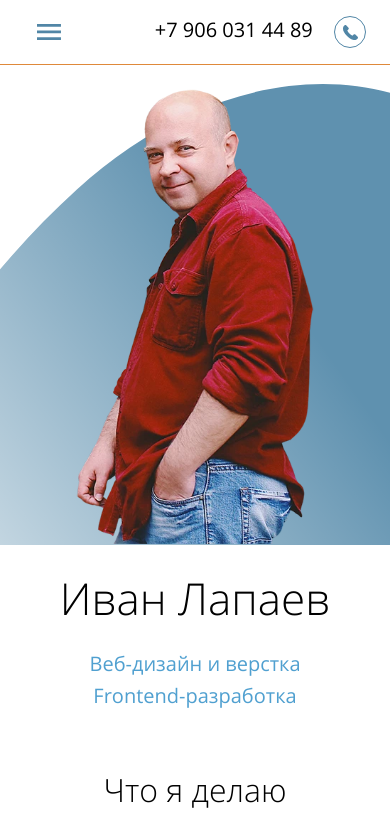
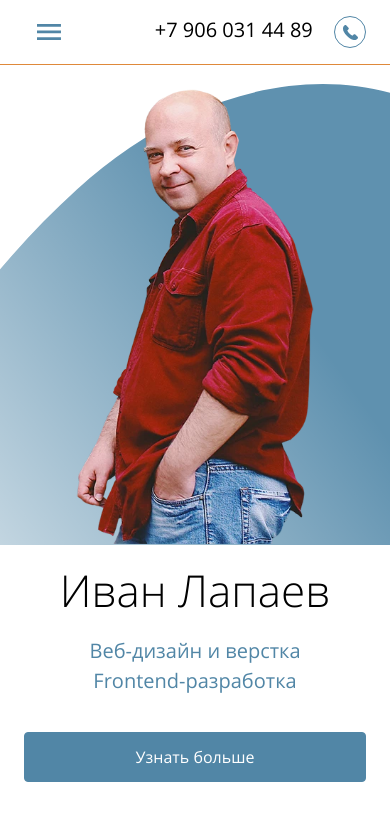
Before and after one commit to laim0302/ivlap, a plain HTML site: page index.html in a window 390 px wide. Shown: the top 830 px of the page. Drawn offline with Linux system fonts and the light colour scheme.

Commit message:
Section HERO corrected

```diff
--- a/css/main.css
+++ b/css/main.css
@@ -48,49 +48,41 @@
 }
 
 .hero__container {
-	height: 100%;
 	position: relative;
 	display: flex;
-	justify-content: flex-end;
+	flex-direction: row-reverse;
+	justify-content: space-between;
+	height: 100%;
+	width: 100%;
 }
 .hero__wrap {
-	position: absolute;
-	top: 144px;
-	left: 24px;
+	display: flex;
+	flex-wrap: wrap;
+	justify-content: space-between;
+	align-items: flex-end;
+	align-self: center;
+	flex-direction: column;
 	height: 354px;
-	display: flex;
-	align-items: flex-start;
-}
-.hero__heading {
-	display: flex;
-	flex-basis: 50px;
-	flex-direction: column;
-	align-items: flex-end;
-	padding-right: 40px;
-	border-right: 1px solid var(--main-color3);
 }
 .hero__h1 {
-	margin-bottom: 96px;
+	max-width: 360px;
 	font-size: 100px;
 	line-height: 1;
 	font-weight: 300;
 	text-align: right;
 }
-
 /* Список специализаций */
 .hero__list {
 	display: flex;
 	flex-direction: column;
 	justify-content: space-between;
 	height: 100%;
+	margin-left: 40px;
 	padding-left: 40px;
+	border-left: 1px solid var(--main-color3);
 	font-size: 24px;
-	/* font-weight: 700; */
 	line-height: 1;
 	color: var(--main-color1);
-}
-.hero__item:not(:last-child) {
-	margin-bottom: 20px;
 }
 
 /* Персональная картинка */
@@ -100,9 +92,8 @@
 }
 .hero__img {
 	height: 100%;
-	/* width: auto; */
+	width: auto;
 }
-
 
 
 /* СЕКЦИЯ DO */
@@ -315,6 +306,8 @@
 }
 
 
+/* ----------------------------------------------- */
+/* ----------------------------------------------- */
 
 /* МЕДИА-ЗАПРОСЫ */
 
@@ -324,35 +317,24 @@
 	.hero__section {
 		background-position-x: calc(100vw/3);
 	}
-		.hero__wrap {
-		left: 120px;
-		top: 48px;
-		flex-direction: column;
-	}
-	.hero__heading {
-		flex-direction: column;
+	.hero__wrap {
+		max-height: 554px;
+		height: 100%;
+		flex-wrap: nowrap;
 		align-items: flex-start;
-		/*padding-right: 10px;*/
-		border-right: none;
 	}
 	.hero__h1 {
-		max-width: 300px;
-		margin-bottom: 64px;
 		text-align: left;
 	}
 	.hero__list {
+		height: 176px;
 		order: -1;
-		margin-bottom: 48px;
+		margin: 0;
+		border: none;
 		padding: 0;
 		font-size: 18px;
-		line-height: 1.2;
 	}
-	.hero__item:not(:last-child) {
-		margin-bottom: 8px;
-	}
-	.hero__picture {
-		margin-right: 0;
-	}
+
 
 	/* СЕКЦИЯ SAMPLES */
 	.samples__picture {
@@ -390,6 +372,7 @@
 			display: none;
 	}
 	.hero__wrap {
+		position: absolute;
 		left: 24px;
 	}
 
@@ -407,48 +390,46 @@
 
 	/* СЕКЦИЯ HERO */
 	.hero__section {
-		max-height: 800px;
+		max-height: 900px;
 		height: 100%;
 		background-position: top center;
 		background-size: auto 480px;
 		border: none;
 	}
 	.hero__container {
+		position: static;
 		width: 100%;
 		height: 100%;
-		position: static;
 		flex-direction: column;
-		justify-content: flex-start;
 	}
 	.hero__wrap {
+		justify-content: space-between;
 		align-items: stretch;
 		position: static;
-		height: auto;
-		min-width: 100%;
+		/* height: auto; */
+		width: 100%;
 	}
 	.hero__picture {
 		align-self: center;
 		height: 455px;
 		order: -1;
-		margin: 24px 0 32px;
+		margin: 24px 0;
 	}
-	.hero__heading {
-		padding: 0;
-		align-items: center;
-	}
+
 	.hero__h1 {
 		align-self: center;
 		max-width: none;
 		font-size: 44px;
-		margin-bottom: 32px;
+		order: 1;
 	}
 	.hero__list {
+		max-height: 72px;
 		justify-content: flex-start;
-		font-size: 24px;
-		color: #50a0d0;
-		margin-bottom: 24px;
+		color:	var(--main-color1);
+		margin: 24px 0 24px;
 		padding: 0;
-		order: 1;
+		order: 2;
+		line-height: 1.5;
 	}
 	.hero__item {
 		text-align: center;
@@ -458,9 +439,11 @@
 		display: none;
 	}
 	.hero__btn {
-		display: none;
+		order: 3;
+		/* margin-bottom: 80px; */
+		/* display: none; */
 		/* min-width: 100%; */
-		/* margin-bottom: 48px; */
+		margin-bottom: 24px;
 	}
 
 	/* СЕКЦИЯ DO */
--- a/index.html
+++ b/index.html
@@ -83,18 +83,28 @@
 			<p class="code code__slash_1">&lt;/&gt;</p>
 
 			<div class="container hero__container">
+				<!-- Персональная картинка -->
+				<picture class="hero__picture">
+					<source type="image/webp" srcset="./img/personal/hero_335x640@1x.webp 1x,
+													./img/personal/hero_335x640@2x.webp 2x">
+
+					<img class="hero__img" src="./img/personal/hero_335x640@1x.png" srcset="./img/personal/lim_380x648@2x.png 2x"
+						alt="Иван Лапаев">
+				</picture>
+
 
 
 				<div class="hero__wrap">
-					<div class="hero__heading">
+
+					<!-- Заголовок -->
 					<h1 class="hero__h1">
 						Иван Лапаев
 					</h1>
 
+					<!-- Кнопка "Узнать больше" -->
 					<button type="button" class="btn btn_fill hero__btn">
 						Узнать больше
 					</button>
-					</div>
 
 					<!-- Список специализаций -->
 					<ul class="hero__list">
@@ -108,14 +118,7 @@
 				</div>
 
 
-				<!-- Персональная картинка -->
-				<picture class="hero__picture">
-					<source type="image/webp" srcset="./img/personal/hero_335x640@1x.webp 1x,
-									./img/personal/hero_335x640@2x.webp 2x">
 
-					<img class="hero__img" src="./img/personal/hero_335x640@1x.png" srcset="./img/personal/lim_380x648@2x.png 2x"
-						alt="Иван Лапаев">
-				</picture>
 			</div>
 		</section>
 
```
Lines whose indentation alone changed are shown as unchanged.
